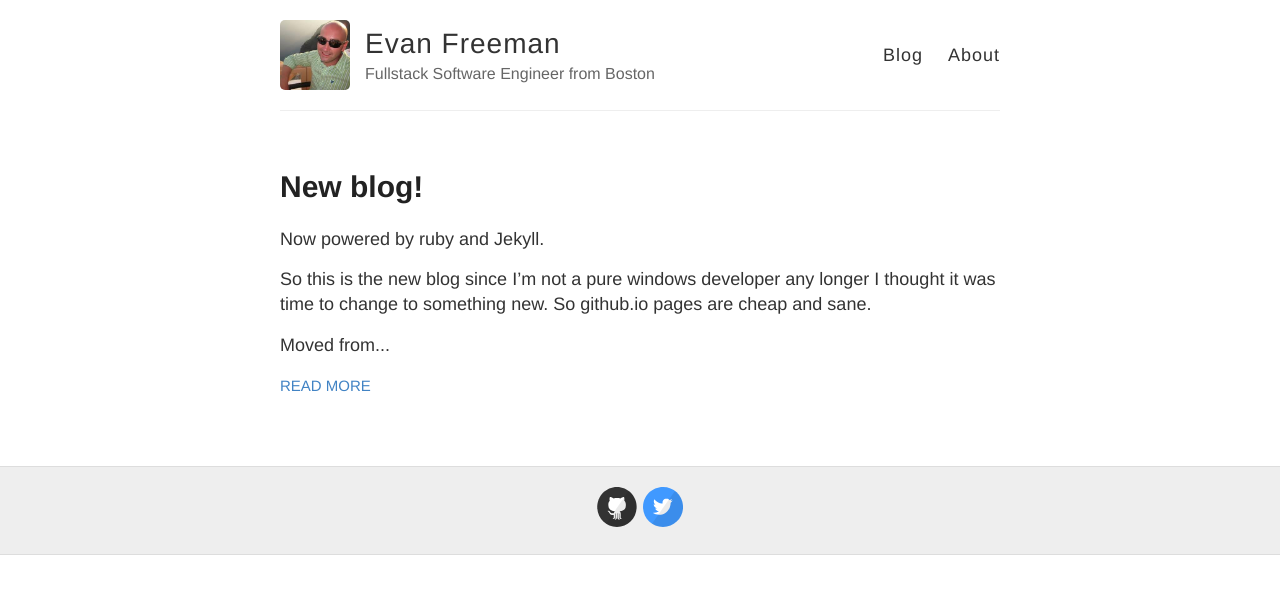
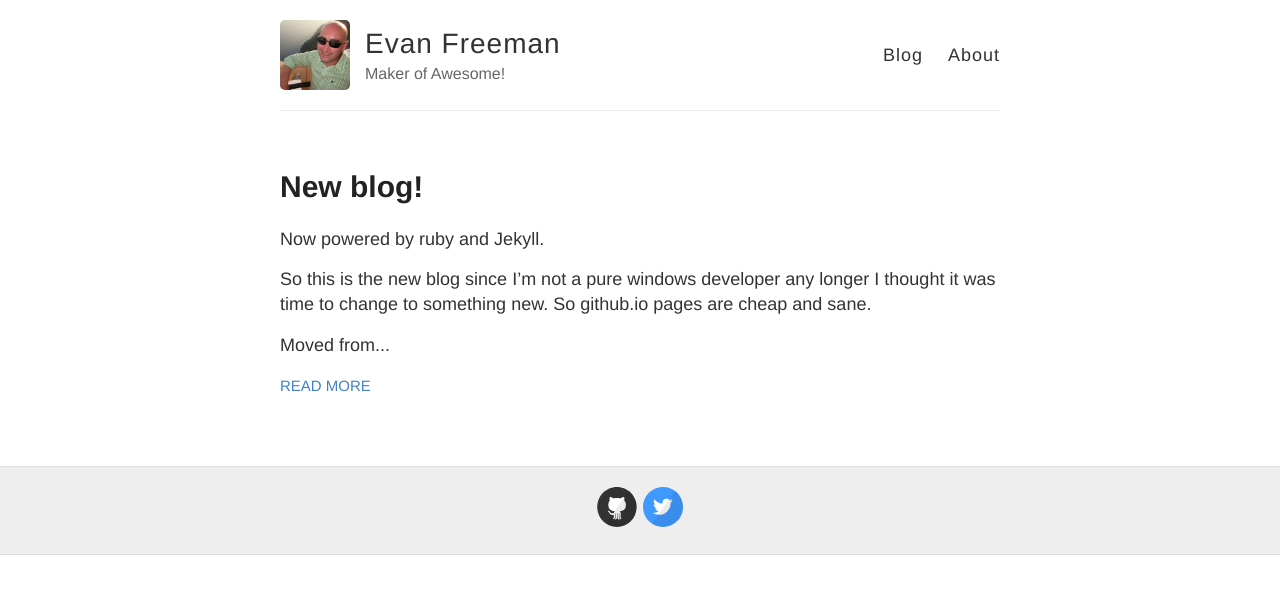
Before and after one commit to EvanFreeman/evanfreeman.github.io, a Jekyll site: the page built from index.html, in a window 1280 px wide. Shown: the top 594 px of the page. Built offline with Jekyll 4.4.1, drawn with Linux system fonts in a browser that asks for light colours.

Commit message:
Update _config.yml

```diff
--- a/_config.yml
+++ b/_config.yml
@@ -6,7 +6,7 @@
 name: Evan Freeman
 
 # Short bio or description (displayed in the header)
-description: Fullstack Software Engineer from Boston
+description: Maker of Awesome!
 
 # URL of your avatar or profile pic (you could use your GitHub profile pic)
 avatar: https://raw.githubusercontent.com/evanfreeman/evanfreeman.github.io/master/images/me.jpeg
```
